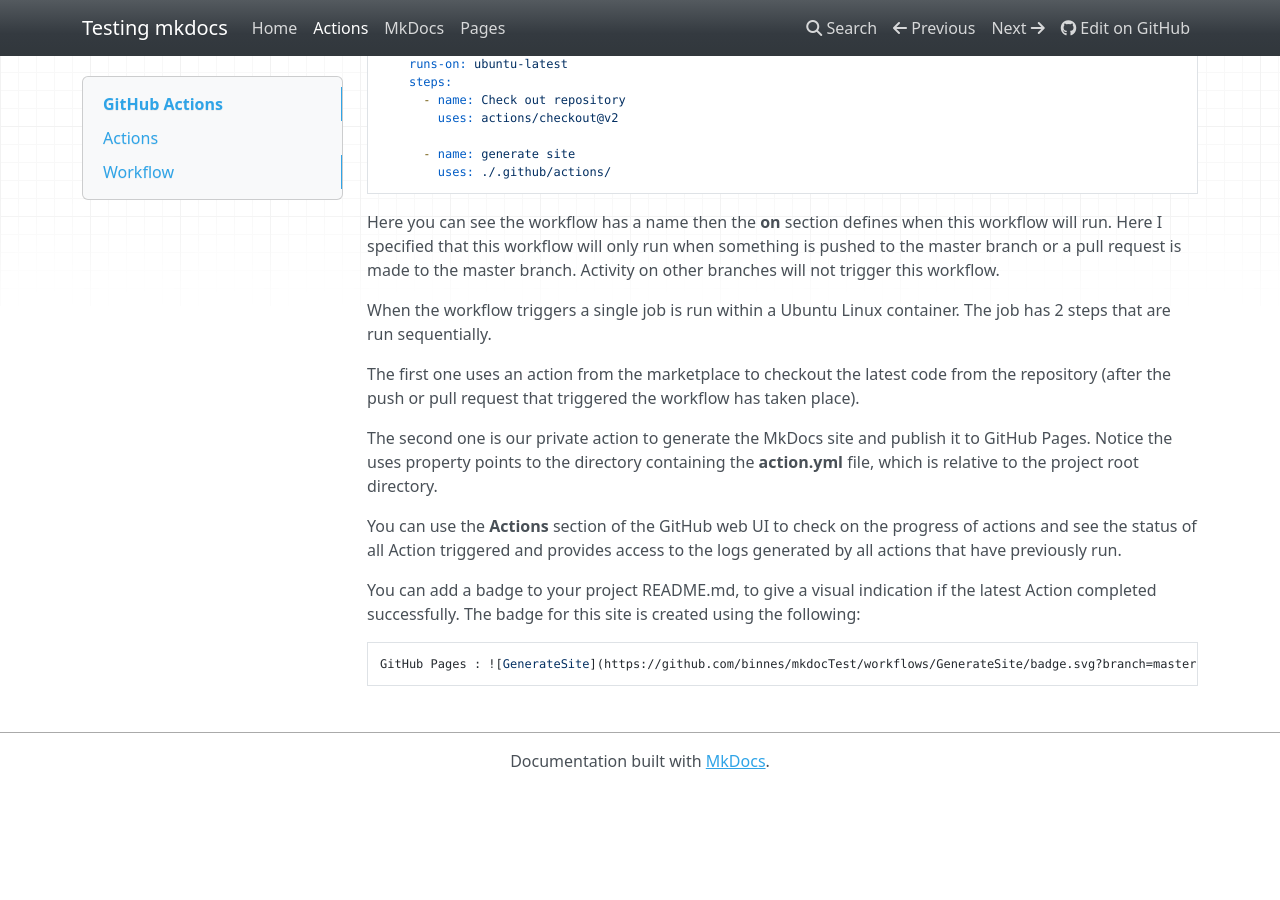
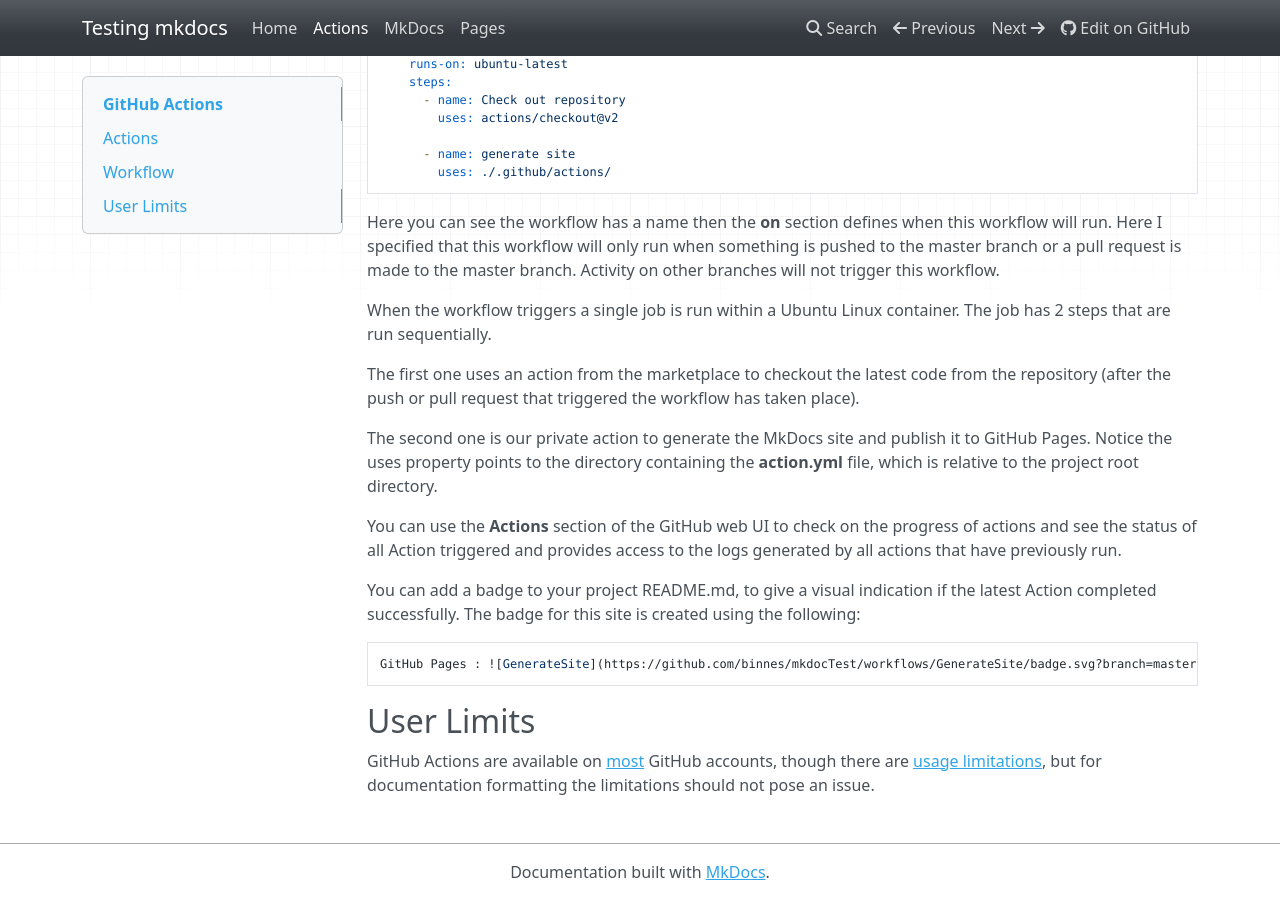
Before and after one commit to binnes/mkdocTest, an MkDocs documentation site: the page built from docs/GitHubActions.md, in a window 1280 px wide and 900 px high, scrolled down 2192 px. Built offline with MkDocs 1.6.1, drawn with Linux system fonts in a browser that asks for light colours; nearby versions of some CDN libraries; before the commit the page ends 2981 px from its top, so only the background shows below that.

Commit message:
added link to GitHub Actions limits

````diff
--- a/docs/GitHubActions.md
+++ b/docs/GitHubActions.md
@@ -111,3 +111,7 @@ You can add a badge to your project README.md, to give a visual indication if th
 ```md
 GitHub Pages : ![GenerateSite](https://github.com/binnes/mkdocTest/workflows/GenerateSite/badge.svg?branch=master)
 ```
+
+## User Limits
+
+GitHub Actions are available on [most](https://docs.github.com/en/actions/getting-started-with-github-actions/about-github-actions#usage-limits) GitHub accounts, though there are [usage limitations](https://docs.github.com/en/actions/getting-started-with-github-actions/about-github-actions#usage-limits), but for documentation formatting the limitations should not pose an issue.
````
